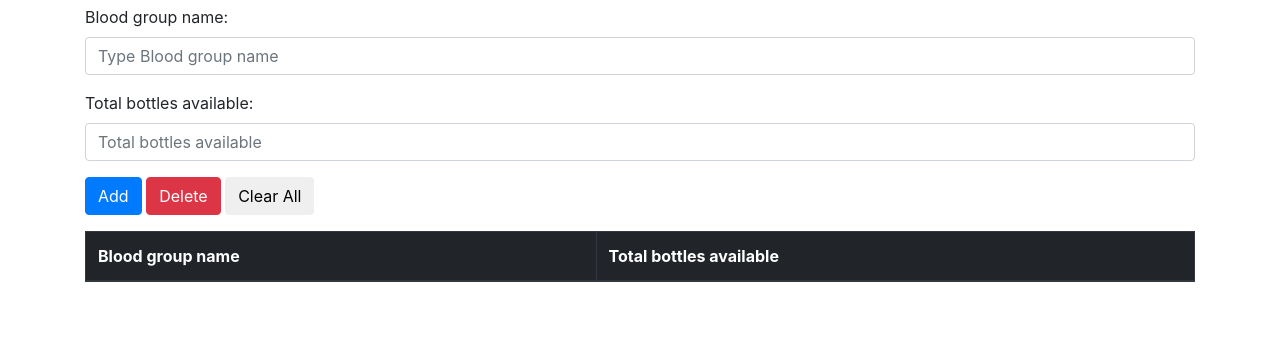
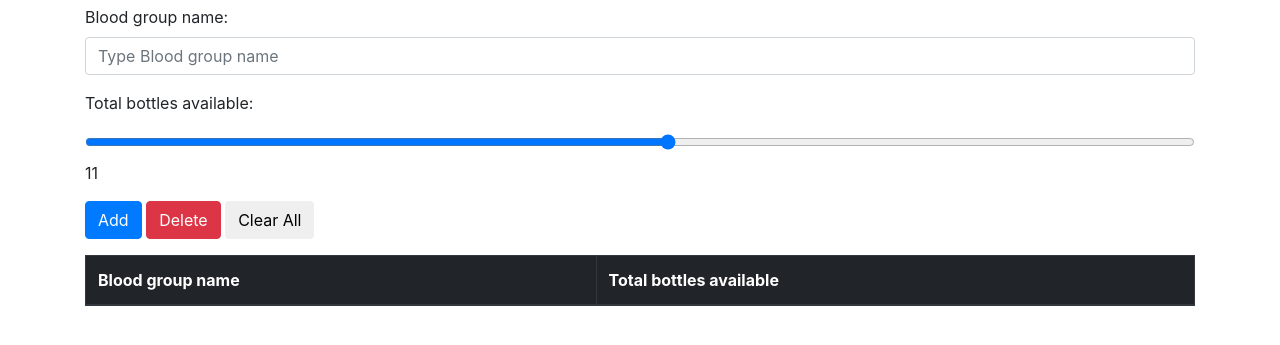
Before and after one commit to Rsidhu07/Bloodbankapp, a website: page index.html in a window 1280 px wide. Shown: the part 51-396 px from the top of the page. Drawn offline with Linux system fonts and the light colour scheme.

Commit message:
minor change in ui

```diff
--- a/index.html
+++ b/index.html
@@ -28,7 +28,7 @@
                     </div>
                     <div class="form-group">
                         <label for="">Total bottles available:</label>
-                        <input ng-model="item.bcount" type="text" placeholder="Total bottles available" class="form-control">
+                        <input ng-model="item.bcount" type="range" class="form-control" min="1" step="1" max="20" class="form-control"> {{item.bcount}}
                     </div>
                     <div class="form-group">
                         <button ng-click="add()" class="btn btn-primary">Add</button>
```
